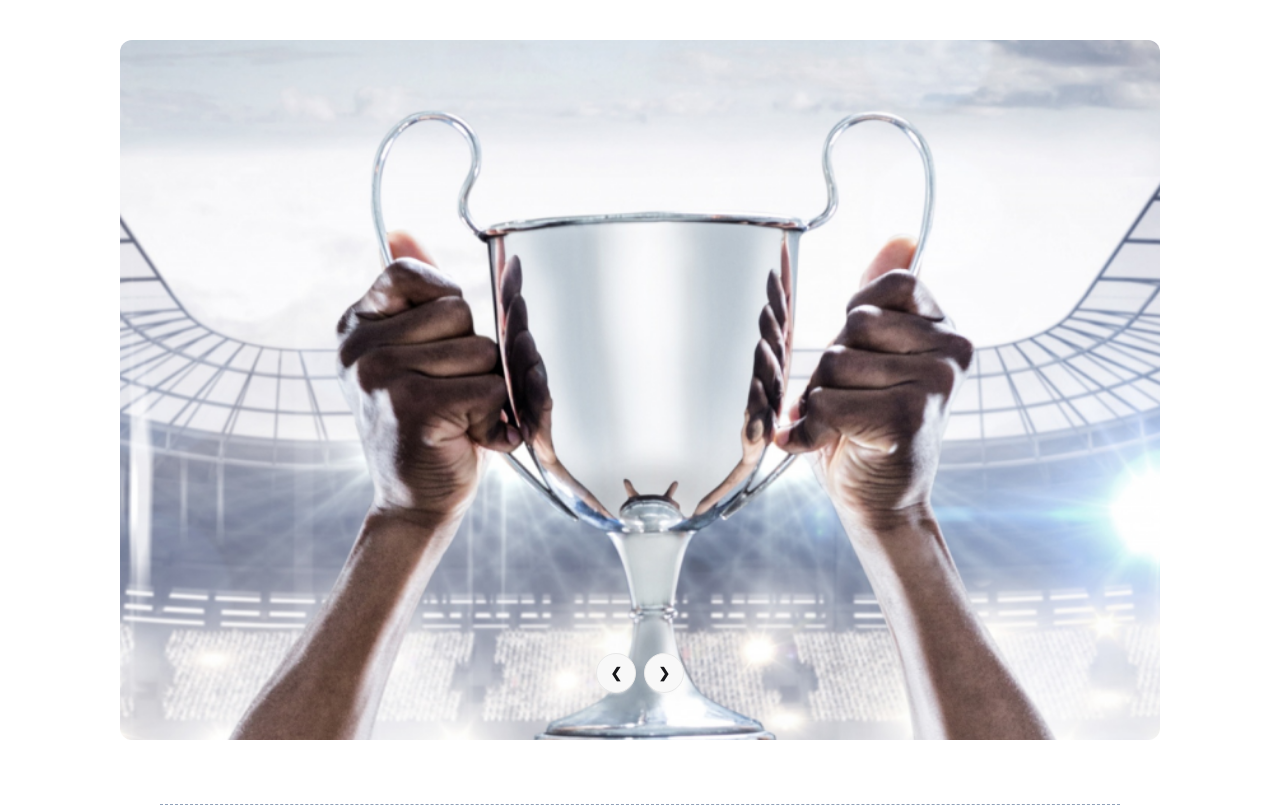
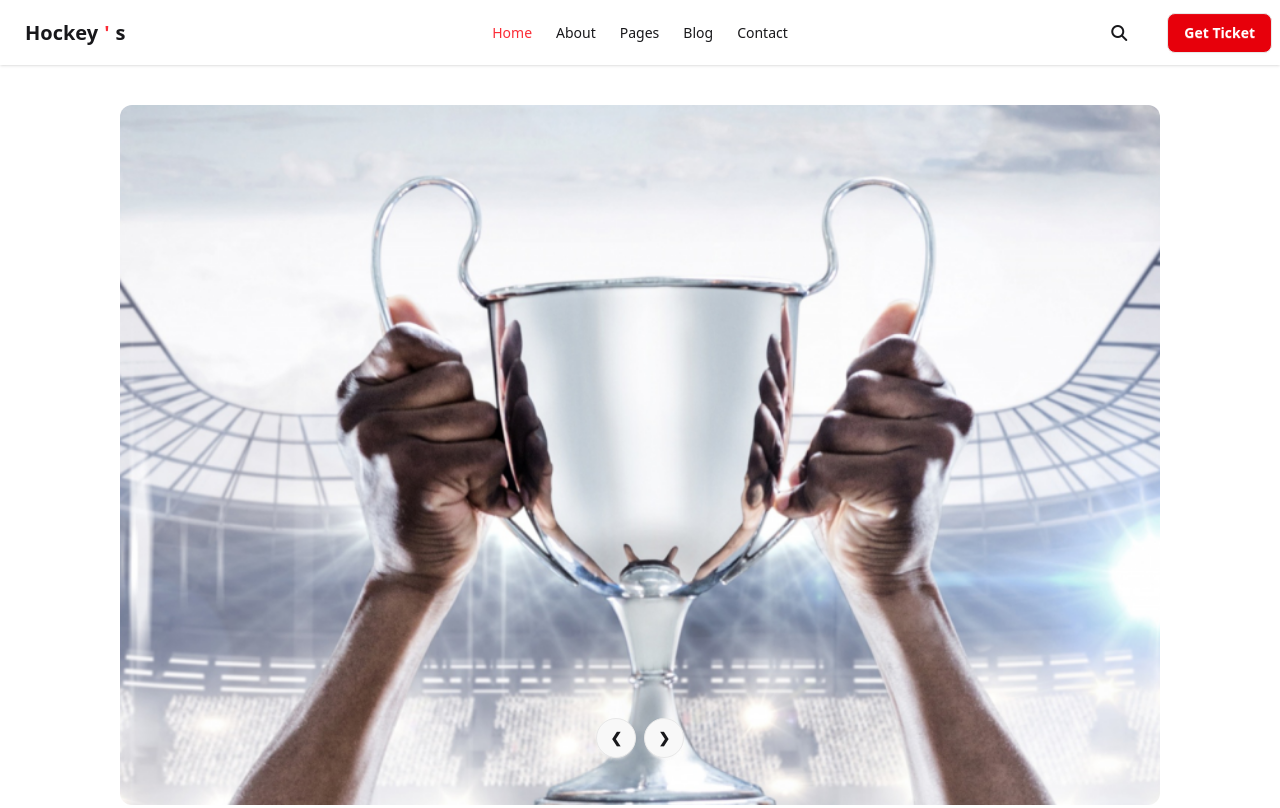
Before and after one commit to atiqurrahmancs/hockeys-site, a plain HTML site: page index.html in a window 1280 px wide. Shown: the top 808 px of the page. Drawn offline with nearby package versions, Linux system fonts and the light colour scheme.

Commit message:
menu added

```diff
--- a/index.html
+++ b/index.html
@@ -14,11 +14,51 @@
 
    </head>
    <body>
-      <header class="mx-3 lg:mx-30"> <!-- banner section -->
+      <header>
+         <div class="navbar bg-base-100 shadow-sm">
+            <div class="navbar-start">
+               <div class="dropdown">
+                  <div tabindex="0" role="button"
+                     class="btn btn-ghost lg:hidden">
+                     <svg xmlns="http://www.w3.org/2000/svg" class="h-5 w-5"
+                        fill="none" viewBox="0 0 24 24" stroke="currentColor">
+                        <path stroke-linecap="round" stroke-linejoin="round"
+                           stroke-width="2" d="M4 6h16M4 12h8m-8 6h16" /> </svg>
+                  </div>
+                  <ul
+                     tabindex="0"
+                     class="menu menu-sm dropdown-content bg-base-100 rounded-box z-1 mt-3 w-52 p-2 shadow">
+                     <li class="text-red-500"><a>Home</a></li>
+                     <li><a>About</a></li>
+                     <li><a>Pages</a></li>
+                     <li><a>Blog</a></li>
+                     <li><a>Contact</a></li>
+                  </ul>
+               </div>
+               <a class="btn btn-ghost text-xl">Hockey<span class="text-red-500">'</span>s</a>
+            </div>
+            <div class="navbar-center hidden lg:flex">
+               <ul class="menu menu-horizontal px-1">
+                  <li class="text-red-500"><a>Home</a></li>
+                  <li><a>About</a></li>
+                  <li><a>Pages</a></li>
+                  <li><a>Blog</a></li>
+                  <li><a>Contact</a></li>
+               </ul>
+            </div>
+            <div class="navbar-end">
+               <a class="mr-5 lg:mr-10"><i class="fa-solid fa-magnifying-glass"></i></a>
+               <a class="btn bg-red-600 rounded-lg text-white">Get Ticket</a>
+            </div>
+         </div>
+
+         <!-- banner section -->
+         <div class="mx-3 lg:mx-30">
             <div
                class="carousel w-full lg:h-[700px] rounded-xl overflow-hidden my-3 lg:my-10">
                <div id="slide1" class="carousel-item relative w-full">
-               <img src="./Images/1.png" class="w-full h-full object-cover" />
+                  <img src="./Images/1.png"
+                     class="w-full h-full object-cover" />
                   <div
                      class="absolute left-5 right-5 gap-2 top-3/4 lg:top-7/8 flex justify-center">
                      <a href="#slide4" class="btn btn-circle">❮</a>
@@ -27,7 +67,8 @@
                </div>
 
                <div id="slide2" class="carousel-item relative w-full">
-               <img src="./Images/2.png" class="w-full h-full object-cover" />
+                  <img src="./Images/2.png"
+                     class="w-full h-full object-cover" />
                   <div
                      class="absolute left-5 right-5 gap-2 top-3/4 lg:top-7/8 flex justify-center">
                      <a href="#slide1" class="btn btn-circle">❮</a>
@@ -36,7 +77,8 @@
                </div>
 
                <div id="slide3" class="carousel-item relative w-full">
-               <img src="./Images/3.png" class="w-full h-full object-cover" />
+                  <img src="./Images/3.png"
+                     class="w-full h-full object-cover" />
                   <div
                      class="absolute left-5 right-5 gap-2 top-3/4 lg:top-7/8 flex justify-center">
                      <a href="#slide2" class="btn btn-circle">❮</a>
@@ -50,6 +92,7 @@
                      class="absolute left-5 right-5 gap-2 top-3/4 lg:top-7/8 flex justify-center">
                      <a href="#slide3" class="btn btn-circle">❮</a>
                      <a href="#slide1" class="btn btn-circle">❯</a>
+                  </div>
                </div>
             </div>
          </div>
@@ -444,7 +487,8 @@
             adipiscing aliquam turpis placerat dolor. Purus <br>
             urna in sit nullam proin.
          </p>
-         <p><i class="fa-regular fa-envelope text-red-400"></i> hockeys@support.com</p>
+         <p><i class="fa-regular fa-envelope text-red-400"></i>
+            hockeys@support.com</p>
          <p><i class="fa-solid fa-phone text-red-400"></i> (+62) 123-321-543</p>
       </aside>
       <nav>
```
Lines whose indentation alone changed are shown as unchanged.
